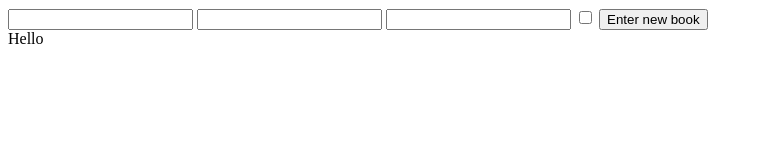
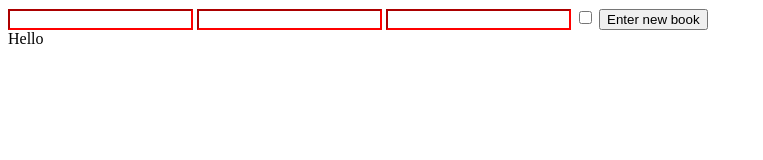
Before and after one commit to Davidjdavid/Library, a plain HTML site: page index.html in a window 1280 px wide. Shown: the whole page, without its empty margins (0-763 px from the left). Drawn offline with Linux system fonts and the light colour scheme.

Commit message:
Add form validation for practice

```diff
--- a/index.html
+++ b/index.html
@@ -4,13 +4,17 @@
     <meta charset="UTF-8">
     <meta name="viewport" content="width=device-width, initial-scale=1.0">
     <title>Document</title>
+    <link rel="stylesheet" href="style.css"></style>
 </head>
 <body>
-    <input type="text" id="title">
-    <input type="text" id="genre">
-    <input type="text" id="pages">
-    <input type="checkbox" id="read">
-    <button type="button" type="submit" id="newBookButton" onclick="addBookToLibrary()">Enter new book</button>
+    <form>
+        <input type="text" id="title" required minlength="3">
+        <input type="text" id="genre" required>
+        <input type="text" id="pages" required>
+        <input type="checkbox" id="read" required>
+        <button type="submit" id="newBookButton" onclick="addBookToLibrary()">Enter new book</button>
+    </form>
+
     <div id="bookEntriesDisplay">Hello</div>
     <script src="script.js"></script>
 
--- a/style.css
+++ b/style.css
@@ -0,0 +1,7 @@
+input:invalid {
+    border-color: red;
+}
+
+input:valid {
+    border-color: green;
+}
```
